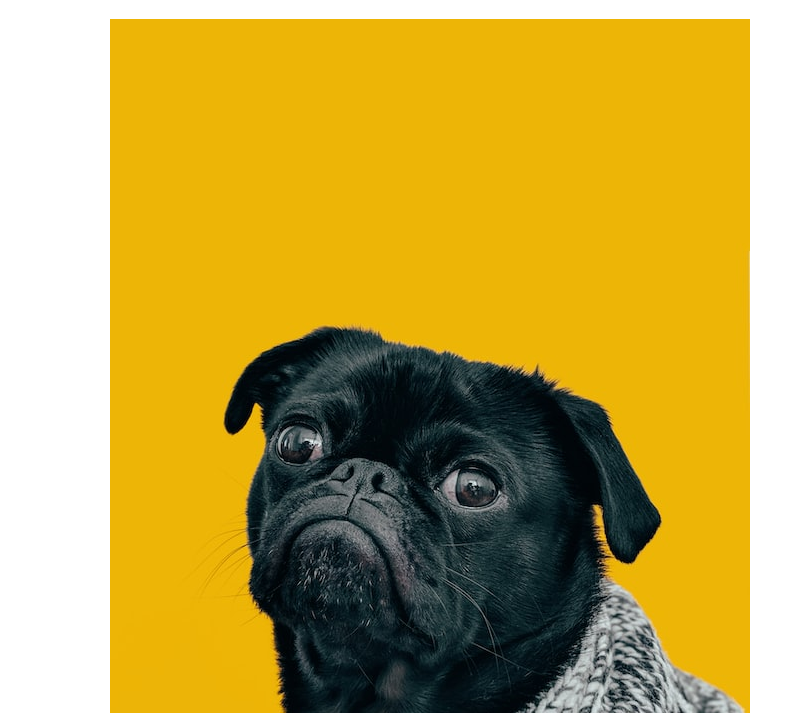
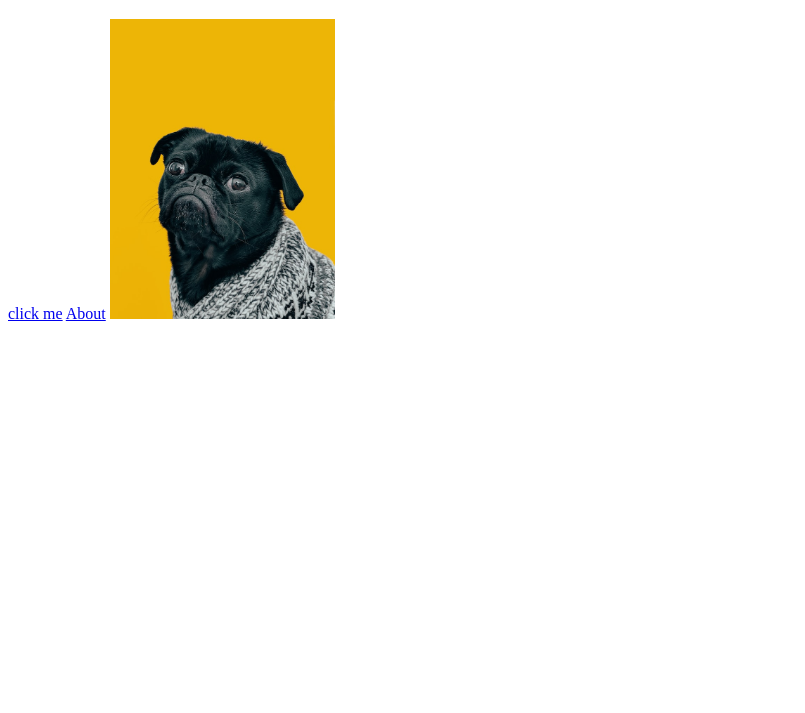
Before and after one commit to josetin21/odin-projects, a plain HTML site: page odin-links-and-images/index.html in a window 1280 px wide. Shown: the part 87-800 px from the top of the page, without its empty margins (0-805 px from the left). Drawn offline with Linux system fonts and the light colour scheme.

Commit message:
add:image size in index page

```diff
--- a/odin-links-and-images/index.html
+++ b/odin-links-and-images/index.html
@@ -11,6 +11,6 @@
 
         <a href="./pages/about.html">About</a>
 
-        <img src="images/dog.jpg" alt="the dog">
+        <img src="images/dog.jpg" alt="the dog" style="width:300;height:300px;">
     </body>
 </html>
```
